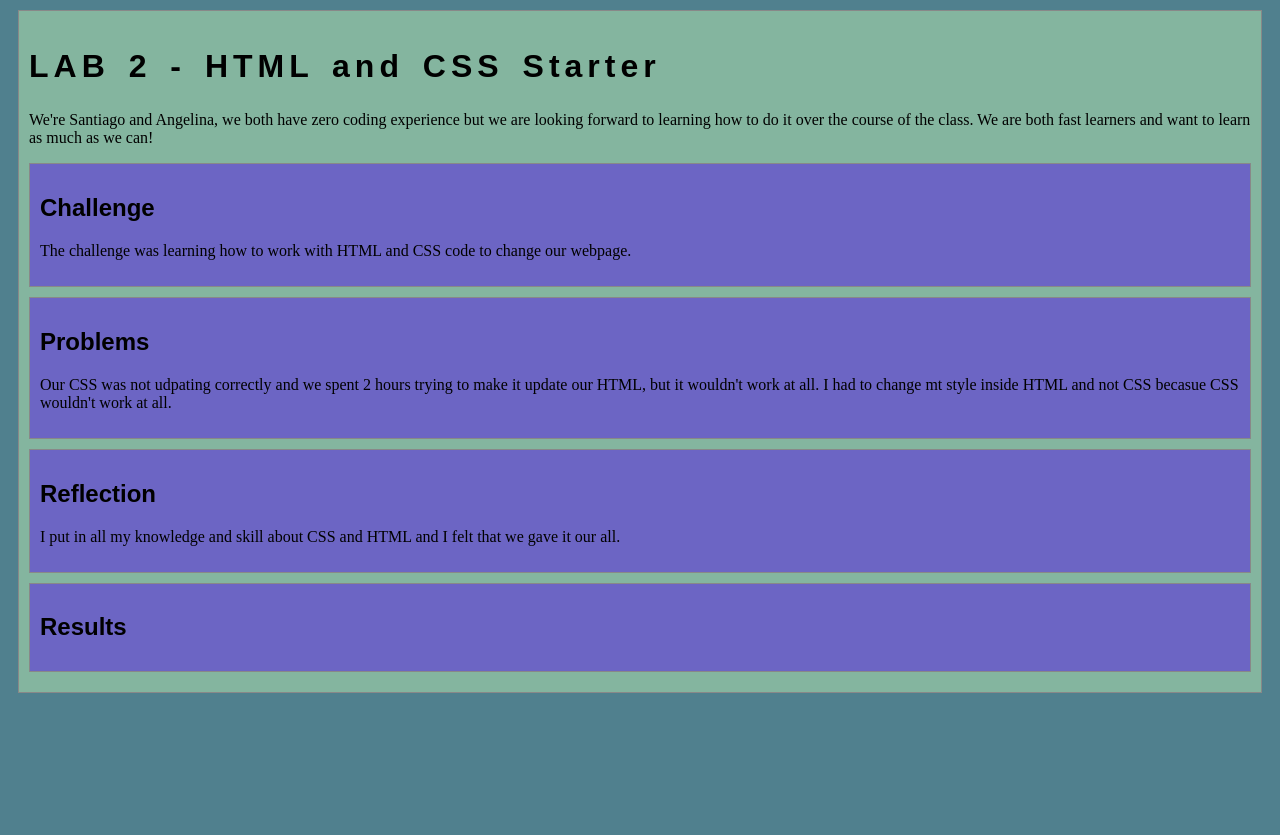
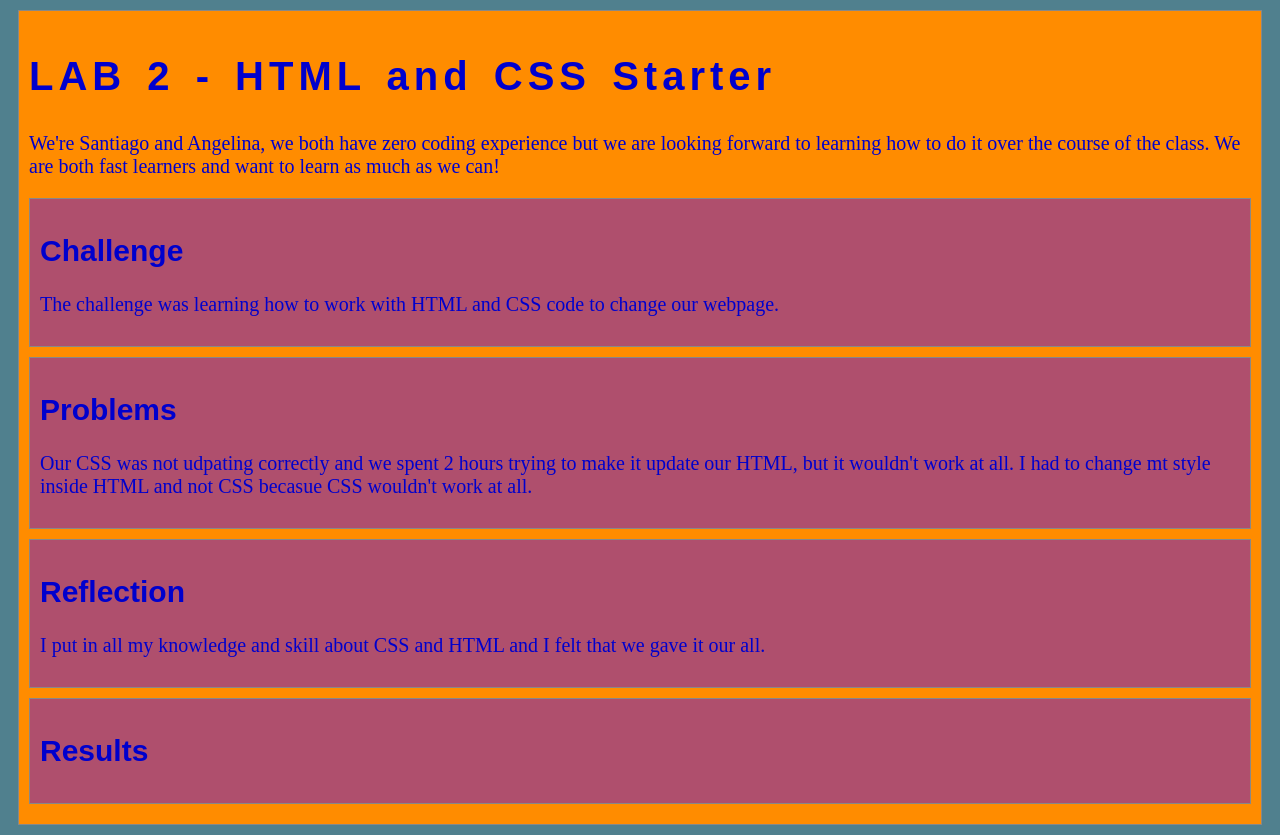
Before and after one commit to Santiago-909/art101, a plain HTML site: page lab1/index.html in a window 1280 px wide. Before the commit the page ends 800 px from the top, so only its background shows below. Drawn offline with nearby package versions, Linux system fonts and the light colour scheme.

Commit message:
Update lab.css

```diff
--- a/lab1/css/lab.css
+++ b/lab1/css/lab.css
@@ -1,5 +1,4 @@
 /* Here we can set styles for this lab page that we don't want to effect others pages */
-
 /* the period in a CSS selector selects an element by class, e.g., class="minor-section" */
 .minor-section {
     padding: 10px;
@@ -11,6 +10,10 @@
   font-size: xx-large;
 }
 
-p {
-  font-display: green;
+
+#content{
+  background-color: darkorange;
+  color: mediumblue;
+  font-size: 20px;
+
 }
```
